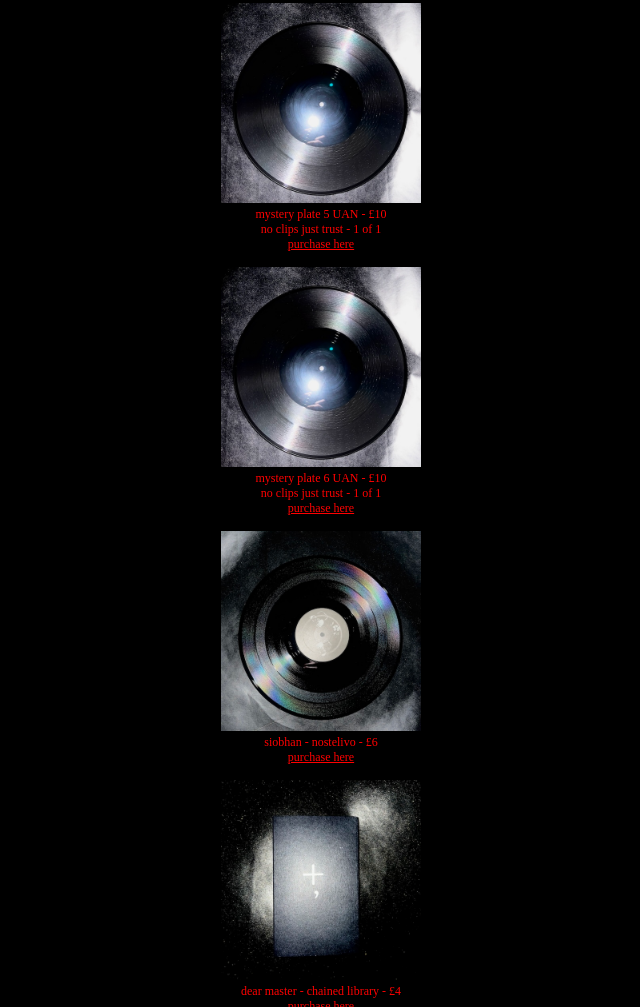
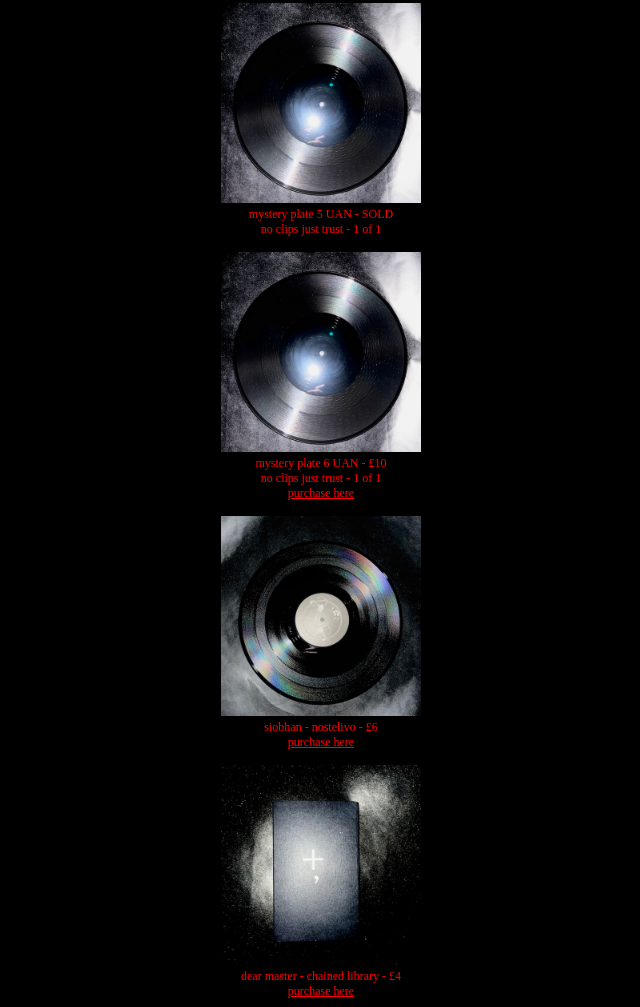
Before and after one commit to merdotxyz/crawler925, a plain HTML site: page index.html in a window 1280 px wide. Shown: the part 1076-2083 px from the top of the page, without its empty margins (319-959 px from the left). Drawn offline with Linux system fonts and the light colour scheme.

Commit message:
Update index.html

```diff
--- a/index.html
+++ b/index.html
@@ -46,11 +46,9 @@
     <br>
     <img src="mystery-plate.jpeg" height="200" width="200">
     <br>
-    <span>mystery plate 5 UAN - £10</span>
+    <span>mystery plate 5 UAN - SOLD</span>
     <br>
     <span>no clips just trust - 1 of 1</span>
-    <br>
-    <a href="https://www.paypal.com/ncp/payment/7WSALC35QYWHN">purchase here</a>
     <br>
     <br>
     <img src="mystery-plate.jpeg" height="200" width="200">
```
